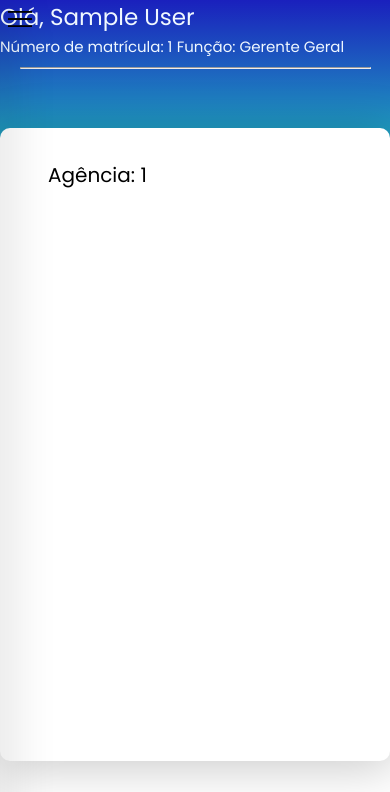
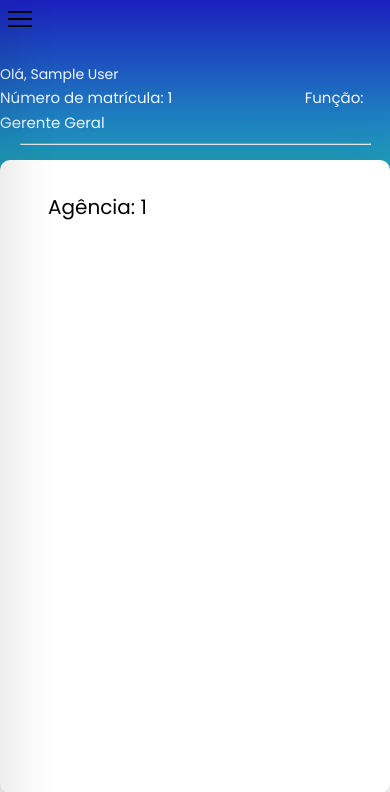
Before and after one commit to impactechAPI/-API-1-Internet-Banking, a Flask app: page /homeGerente in a window 390 px wide. Shown: the top 792 px of the page. Run offline with Flask 2, Linux system fonts and the light colour scheme; the visitor is signed in with stand-in values (Sample User, id 1); some libraries are stand-ins or nearby versions; some web fonts are replaced.

Commit message:
adicionando modificacoes para versoes mobile

```diff
--- a/config.json
+++ b/config.json
@@ -1 +1 @@
-"22/11/2022"
+"26/11/2022"
--- a/db.yaml
+++ b/db.yaml
@@ -1,4 +1,4 @@
 mysql_host: 'localhost'
 mysql_user: 'root'
-mysql_password: 'root'
+mysql_password: 'Lopes@230763'
 mysql_db: 'flaskapp'
--- a/static/styles/header.css
+++ b/static/styles/header.css
@@ -75,10 +75,43 @@
     font-size: 1.5rem;
 }
 
+/* info gerente*/
+
+.fundo-home-gb {
+    height: 15rem;
+    background-image: linear-gradient(#1A20BD, #22D6C3);
+}
+
 .fundo-home hr {
     width: 75%;
 }
 
+.fundo-home-gb hr {
+    width: 75%;
+}
+
+.info-usuario-gb {
+    display: flex;
+    justify-content: space-between;
+    width: 75%;
+    margin: 0 auto;
+    padding-top: 2rem;
+    color: aliceblue;
+}
+
+.info-gb {
+    display: flex;
+    flex-direction: column;
+}
+
+.info-gb h1 {
+    font-size: 1.5rem;
+    font-weight: normal;
+}
+
+.info-gb span {
+    display: flex;
+}
 
 /* CABEÇALHO TELAS LOGIN E CADASTRO */
 
@@ -149,7 +182,12 @@
     }
 
     .fundo-home {
-        height: 12rem;
+        height: 14rem;
+    }
+
+    .fundo-home-gb {
+        height: 14rem;
+        padding-top: 4rem;
     }
 
     .fundo-home .info-usuario,
@@ -157,16 +195,36 @@
         width: 90%;
     }
 
+    .fundo-home-gb .info-usuario-gb,
+    .fundo-home-gb hr {
+        width: 90%;
+    }
+
     .fundo-home .info-usuario .info h1,
     .fundo-home .info-usuario .info span {
-        font-size: 23px;
+        font-size: 14px;
+    }
+
+    .fundo-home-gb .info-usuario-gb .info-gb h1,
+    .fundo-home-gb .info-usuario-gb .info-gb span {
+        font-size: 14px;
     }
 
     .fundo-home .info-usuario .info label {
         font-size: 15px;
     }
 
+    .fundo-home-gb .info-usuario-gb .info-gb label {
+        font-size: 15px;
+        padding-top: 6rem;
+        padding-right: 8rem;
+    }
+
     .fundo-home .info-usuario .info h2 {
+        font-size: 19px;
+    }
+
+    .fundo-home-gb .info-usuario-gb .info-gb h2 {
         font-size: 19px;
     }
 
@@ -175,11 +233,24 @@
         justify-content: space-between;
         width: 50%;
         margin: 0 auto;
-        padding-top: 2rem;
+        padding-top: 6rem;
+        color: aliceblue;
+    }
+
+    .info-usuario-gb {
+        display: inline;
+        justify-content: space-between;
+        width: 50%;
+        margin: 0 auto;
+        padding-top: 6rem;
         color: aliceblue;
     }
 
     .info {
+        display: inline;
+    }
+
+    .info-gb {
         display: inline;
     }
 
@@ -189,20 +260,30 @@
         font-weight: normal;
     }
 
+    .info-gb h1 {
+        font-size: 1rem;
+        font-weight: normal;
+    }
+
     /* info agência e conta */
     .info span {
+        display: flex;
+    }
+
+    .info-gb span {
         display: flex;
     }
 
     /* título "Saldo disponível" */
     .info .saldo_disponivel {
         font-size: 0.5rem;
+        padding-top: 1rem;
     }
 
     /* valor do saldo em R$ */
     .info .saldo {
         display: flex;
-        justify-content: right;
+        justify-content: left;
         font-size: 1rem;
     }
 }
--- a/static/styles/login.css
+++ b/static/styles/login.css
@@ -187,7 +187,7 @@
     .container_login .cadastre-se {
         width: 100%;
         display: flex;
-        font-size: .10rem;
+        font-size: .9rem;
     }
  }
 
--- a/static/styles/tabelas-filtros.css
+++ b/static/styles/tabelas-filtros.css
@@ -147,15 +147,16 @@
         border-collapse: collapse;
         text-align: center;
         padding: 10px;
-        font-size: .9rem;
+        font-size: .7rem;
         margin-top: 2rem;
         width: 100%;
     }
 
     table th,
-table td {
-    padding: 0.6rem;
-}
+    table td {
+        padding: 0.6rem;
+        text-align: center;
+    }
 
     .tipo-solicitacao {
         display: flex;
@@ -186,7 +187,7 @@
     .tipo-solicitacao {
         display: flex;
         flex-direction: column;
-        margin-right: .6rem;
+        margin-right: .2rem;
         width: 50%;
     }
 
--- a/templates/home_gg.html
+++ b/templates/home_gg.html
@@ -6,9 +6,9 @@
 <main>
     <form method="post">
     <!-- dados usuário -->
-    <section class="fundo-home">
-        <div class="info-usuario">
-            <div class="info">
+    <section class="fundo-home-gb">
+        <div class="info-usuario-gb">
+            <div class="info-gb">
                 <h1>Olá, {{ session['nomeGerente'] }}</h1>
                 <label>Número de Matrícula: {{ session['matriculaGerente'] }}</label>
                 <label>Função: {{ session['funcaoAdministrativa'] }}</label>
--- a/templates/tela-home-ga.html
+++ b/templates/tela-home-ga.html
@@ -6,9 +6,9 @@
 <main>
 
     <!-- dados usuário -->
-    <section class="fundo-home">
-        <div class="info-usuario">
-            <div class="info">
+    <section class="fundo-home-gb">
+        <div class="info-usuario-gb">
+            <div class="info-gb">
                 <h1>Olá, {{ session['gerente_nome'] }}</h1>
                 <label>Número de matrícula: {{ session['num_matricula'] }}</label>
                 <label>Função: {{ session['funcaoAdministrativa'] }}</label>
```
Also changed, not shown: static/styles/formularios.css (+4 -4 lines).
